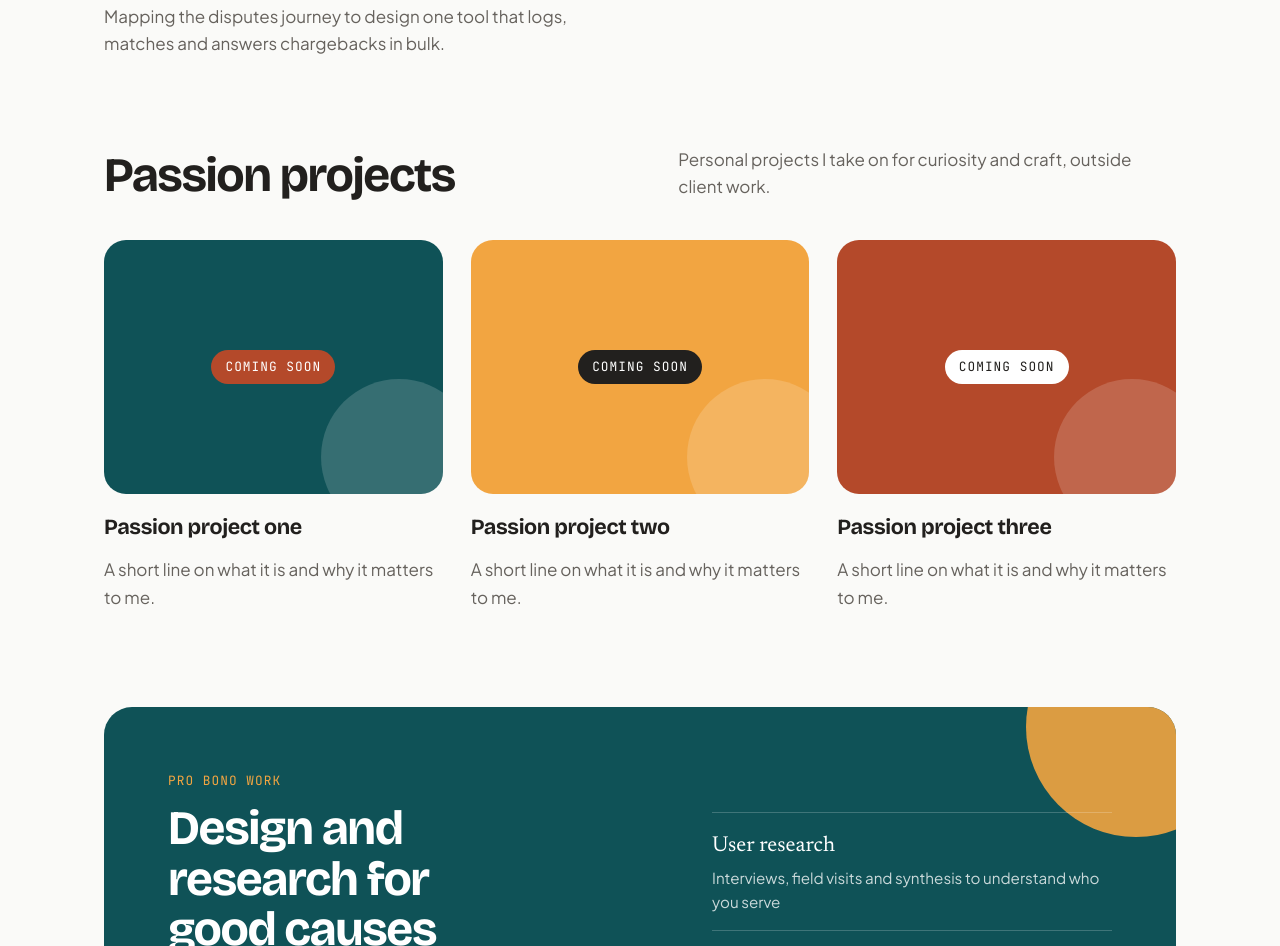
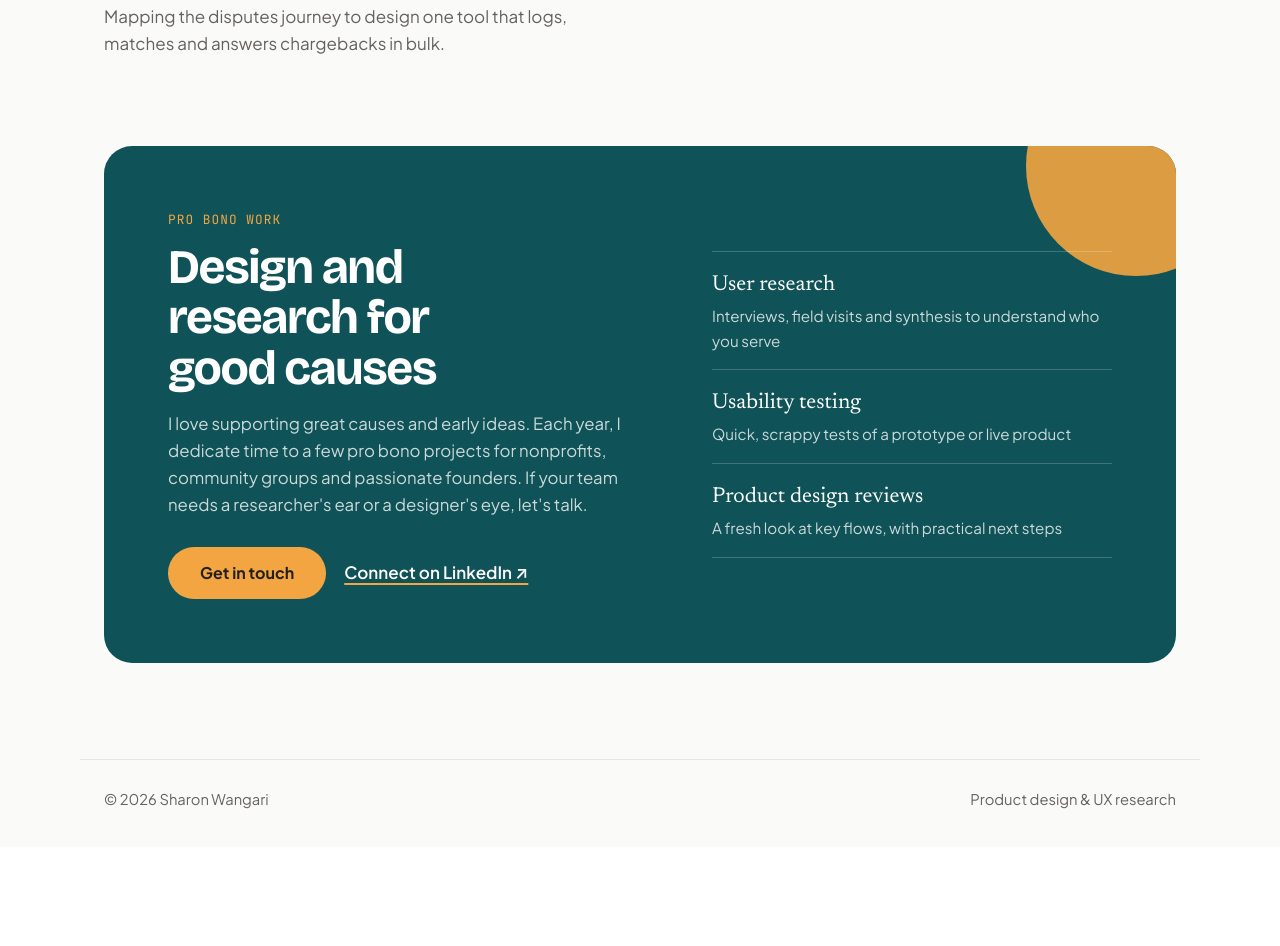
Before and after one commit to elijahmbaru/sharon_portfolio, a plain HTML site: page index.html in a window 1280 px wide. Shown: the part 3998-4944 px from the top of the page. After the commit the page ends 4845 px from the top, so only its background shows below. Drawn offline with nearby package versions, Linux system fonts and the light colour scheme.

Commit message:
Update portfolio website

```diff
--- a/index.html
+++ b/index.html
@@ -140,7 +140,6 @@ a.tile:hover .tile-img > .art { transform: scale(1.03); }
 .t-sendy .art img.wide { width: 50%; aspect-ratio: auto; object-fit: contain; left: 46%; top: 50%; border-radius: 12px; border-width: 4px; transform: rotate(8deg); }
 .t-hero .hc img.contain { object-fit: contain; background: #fff; }
 /* Placeholder tiles */
-.soon { position: absolute; left: 50%; top: 50%; transform: translate(-50%, -50%); font-family: var(--mono); font-size: 0.8rem; letter-spacing: 0.08em; text-transform: uppercase; padding: 7px 14px; border-radius: var(--radius-pill); background: var(--terracotta); color: #FFFFFF; white-space: nowrap; z-index: 1; }
 .shape { width: 38%; aspect-ratio: 1; }
 .t-2 .tile-img { aspect-ratio: 4 / 5; background: linear-gradient(160deg, #0F5257 0%, #1B6E73 55%, #F2A541 140%); }
 .t-2 .shape { border-radius: 50%; background: rgba(255,255,255,.14); box-shadow: inset 0 0 0 1px rgba(255,255,255,.25); }
@@ -167,23 +166,6 @@ a.tile:hover .tile-img > .art { transform: scale(1.03); }
 .t-5.t-photo .tile-img { background: #E3EEEE; }
 .t-flow .art img { object-fit: contain; background: #FFFFFF; padding: 6%; }
 @media (prefers-reduced-motion: reduce) { .tile-img > *, a.tile h3 span { transition: none; } a.tile:hover .tile-img > .art { transform: none; } }
-
-/* Passion projects */
-.passion { background: var(--surface); }
-.passion .wrap { padding-block: 0 clamp(56px, 8vw, 96px); }
-.pp-grid { display: grid; grid-template-columns: repeat(3, minmax(0, 1fr)); gap: clamp(16px, 2.2vw, 28px); }
-@media (max-width: 860px) { .pp-grid { grid-template-columns: 1fr; max-width: 560px; } }
-.pp-card { display: grid; gap: 12px; }
-.pp-art { position: relative; aspect-ratio: 4 / 3; border-radius: 22px; overflow: hidden; display: grid; place-items: center; }
-.pp-art .soon { position: static; transform: none; }
-.pp-art.a1 { background: var(--teal); }
-.pp-art.a2 { background: var(--sunrise); }
-.pp-art.a3 { background: var(--terracotta); }
-.pp-art::before { content: ""; position: absolute; width: 46%; aspect-ratio: 1; border-radius: 50%; background: rgba(255,255,255,.16); right: -10%; bottom: -16%; }
-.pp-art.a2 .soon { background: var(--ink); }
-.pp-art.a3 .soon { background: #FFFFFF; color: var(--ink); }
-.pp-card h3 { font-family: var(--display); font-weight: 700; font-size: 1.35rem; letter-spacing: -0.02em; margin: 4px 0 0; }
-.pp-card p { margin: 0; color: var(--muted); }
 
 /* Pro bono */
 .probono { background: var(--surface); }
@@ -318,19 +300,6 @@ footer .wrap { border-top: 1px solid var(--line); padding-block: 28px 36px; disp
       </div>
     </div>
   </section>
-  <section class="passion" id="passion" aria-labelledby="pp-title">
-    <div class="wrap">
-      <div class="section-head">
-        <h2 id="pp-title">Passion projects</h2>
-        <p>Personal projects I take on for curiosity and craft, outside client work.</p>
-      </div>
-      <div class="pp-grid">
-        <div class="pp-card"><div class="pp-art a1"><span class="soon">Coming soon</span></div><h3>Passion project one</h3><p>A short line on what it is and why it matters to me.</p></div>
-        <div class="pp-card"><div class="pp-art a2"><span class="soon">Coming soon</span></div><h3>Passion project two</h3><p>A short line on what it is and why it matters to me.</p></div>
-        <div class="pp-card"><div class="pp-art a3"><span class="soon">Coming soon</span></div><h3>Passion project three</h3><p>A short line on what it is and why it matters to me.</p></div>
-      </div>
-    </div>
-  </section>
   <section class="probono" id="contact" aria-labelledby="pb-title">
     <div class="wrap">
       <div class="pb-card">
```
